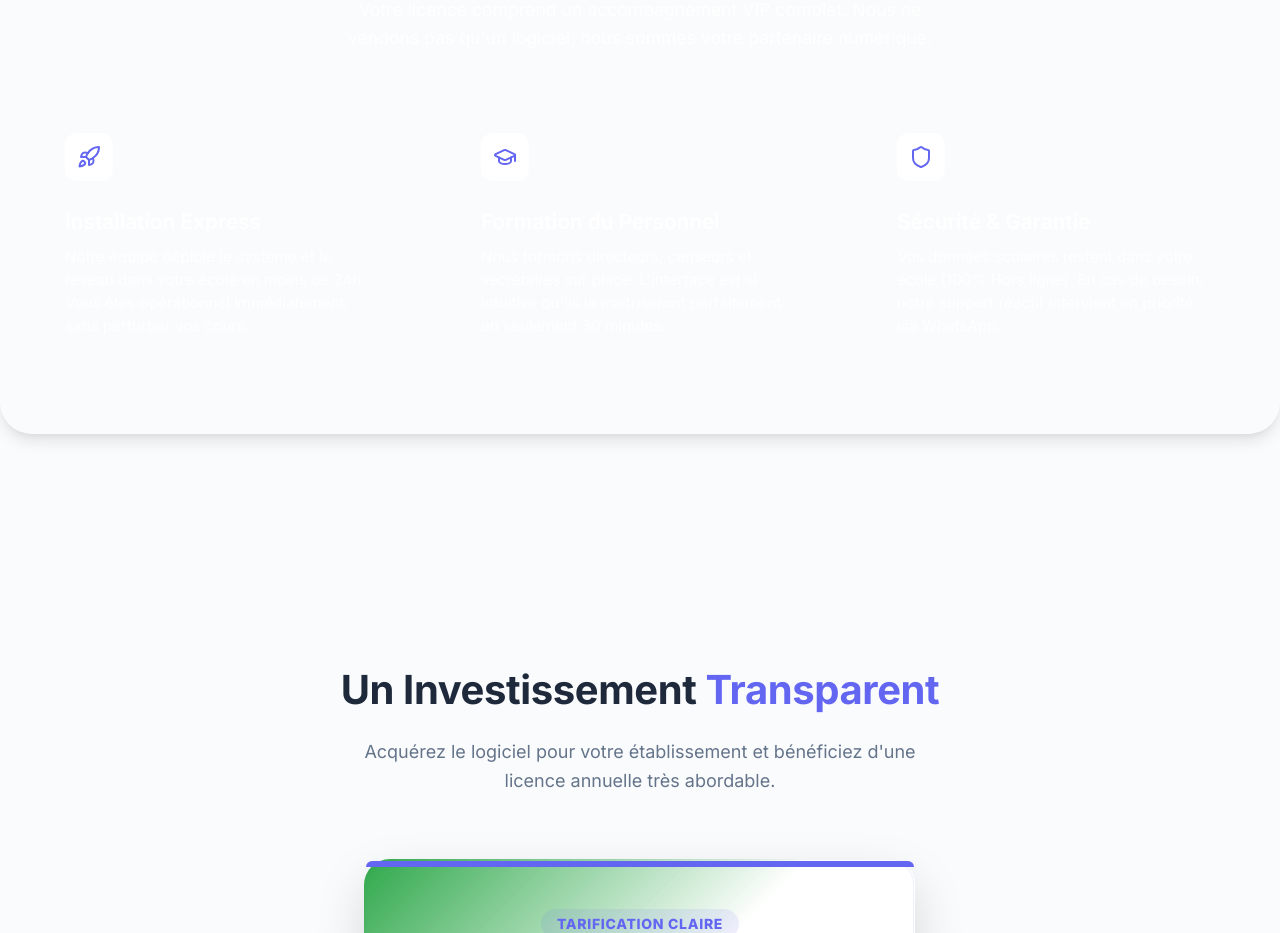
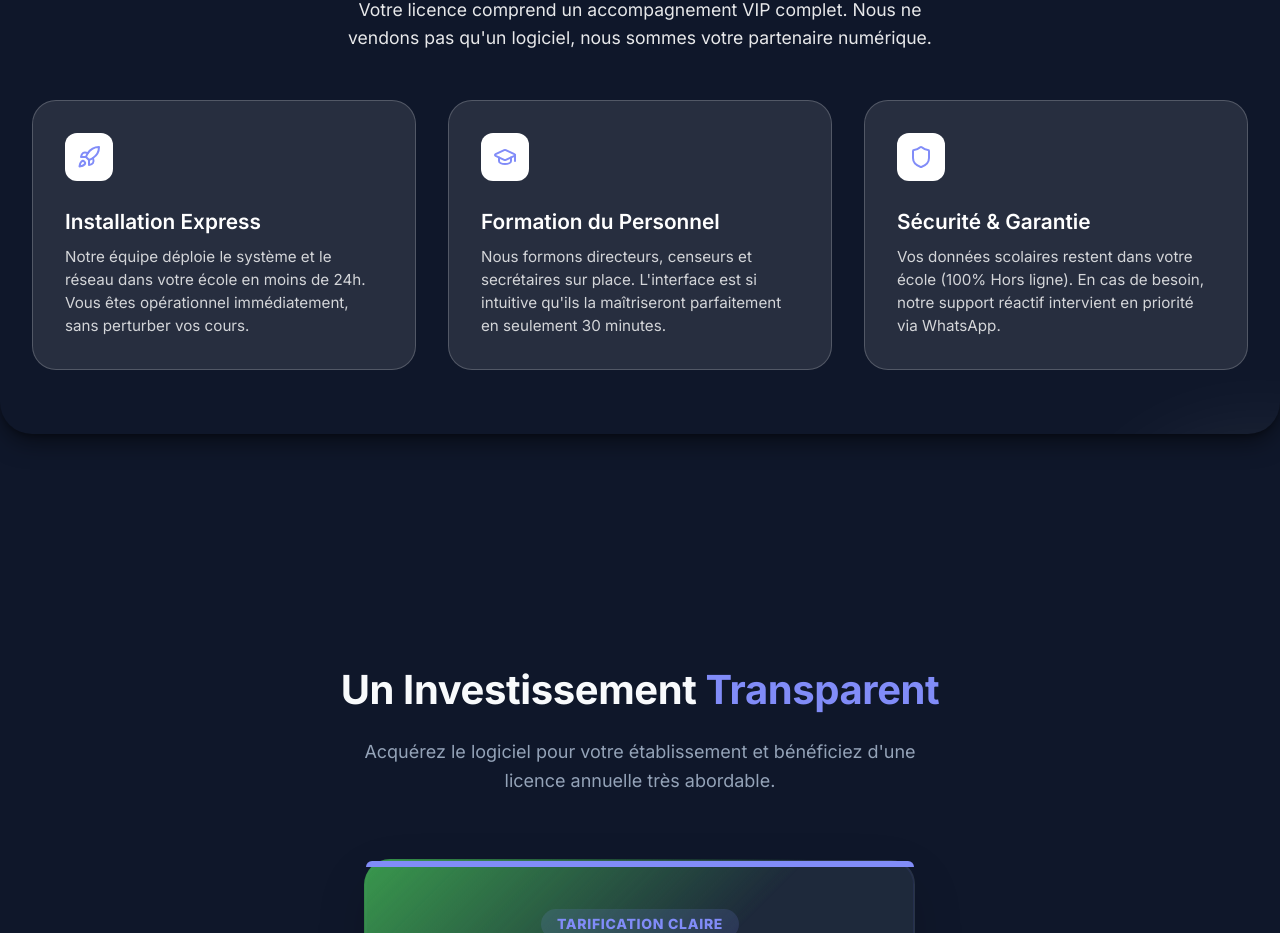
Before and after one commit to Alhassane-Bangoura/momoAppli, a React (Vite) app: page / in a window 1280 px wide. Shown: the part 3258-4191 px from the top of the page. Built offline with nearby package versions, Linux system fonts and the light colour scheme.

Commit message:
style: force dark theme as default for Silicon Valley aesthetic across all devices

```diff
--- a/src/index.css
+++ b/src/index.css
@@ -1,31 +1,5 @@
 @import url('https://fonts.googleapis.com/css2?family=Inter:wght@300;400;500;600;700;800&display=swap');
 
-:root {
-  --bg-color: #FAFBFC;
-  --surface-color: #FFFFFF;
-  --surface-hover: #F1F5F9;
-  --surface-border: #E2E8F0;
-  --navbar-bg: rgba(255, 255, 255, 0.88);
-
-  --primary-color: #6366F1;
-  --primary-hover: #4F46E5;
-  --primary-transparent: rgba(99, 102, 241, 0.1);
-  --primary-glow: rgba(99, 102, 241, 0.25);
-
-  --accent-color: #10B981;
-  --accent-hover: #059669;
-
-  --text-main: #1E293B;
-  --text-muted: #64748B;
-  --font-family: 'Inter', sans-serif;
-
-  --shadow-sm: 0 1px 2px 0 rgba(0, 0, 0, 0.05);
-  --shadow-md: 0 4px 6px -1px rgba(0, 0, 0, 0.1), 0 2px 4px -1px rgba(0, 0, 0, 0.06);
-  --shadow-lg: 0 10px 15px -3px rgba(0, 0, 0, 0.1), 0 4px 6px -2px rgba(0, 0, 0, 0.05);
-  --shadow-glow: 0 0 30px rgba(99, 102, 241, 0.2);
-}
-
-@media (prefers-color-scheme: dark) {
 :root {
   --bg-color: #0F172A;
   --surface-color: #1E293B;
@@ -43,12 +17,12 @@
 
   --text-main: #F8FAFC;
   --text-muted: #94A3B8;
+  --font-family: 'Inter', sans-serif;
 
   --shadow-sm: 0 1px 2px 0 rgba(0, 0, 0, 0.3);
   --shadow-md: 0 4px 6px -1px rgba(0, 0, 0, 0.4), 0 2px 4px -1px rgba(0, 0, 0, 0.2);
   --shadow-lg: 0 10px 25px -3px rgba(0, 0, 0, 0.5), 0 4px 6px -2px rgba(0, 0, 0, 0.3);
   --shadow-glow: 0 0 30px rgba(129, 140, 248, 0.15);
-  }
 }
 
 * {
```
Lines whose indentation alone changed are shown as unchanged.
